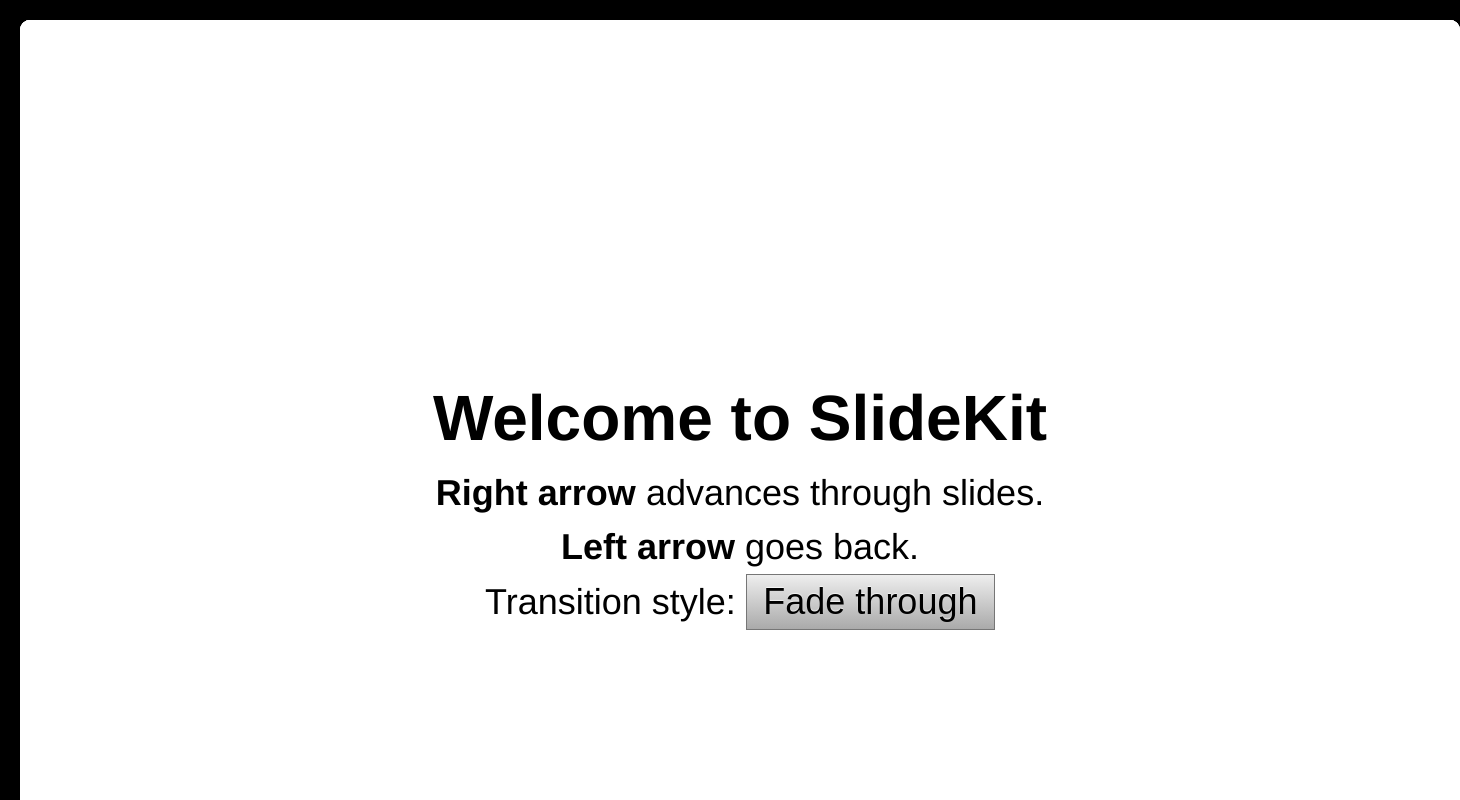
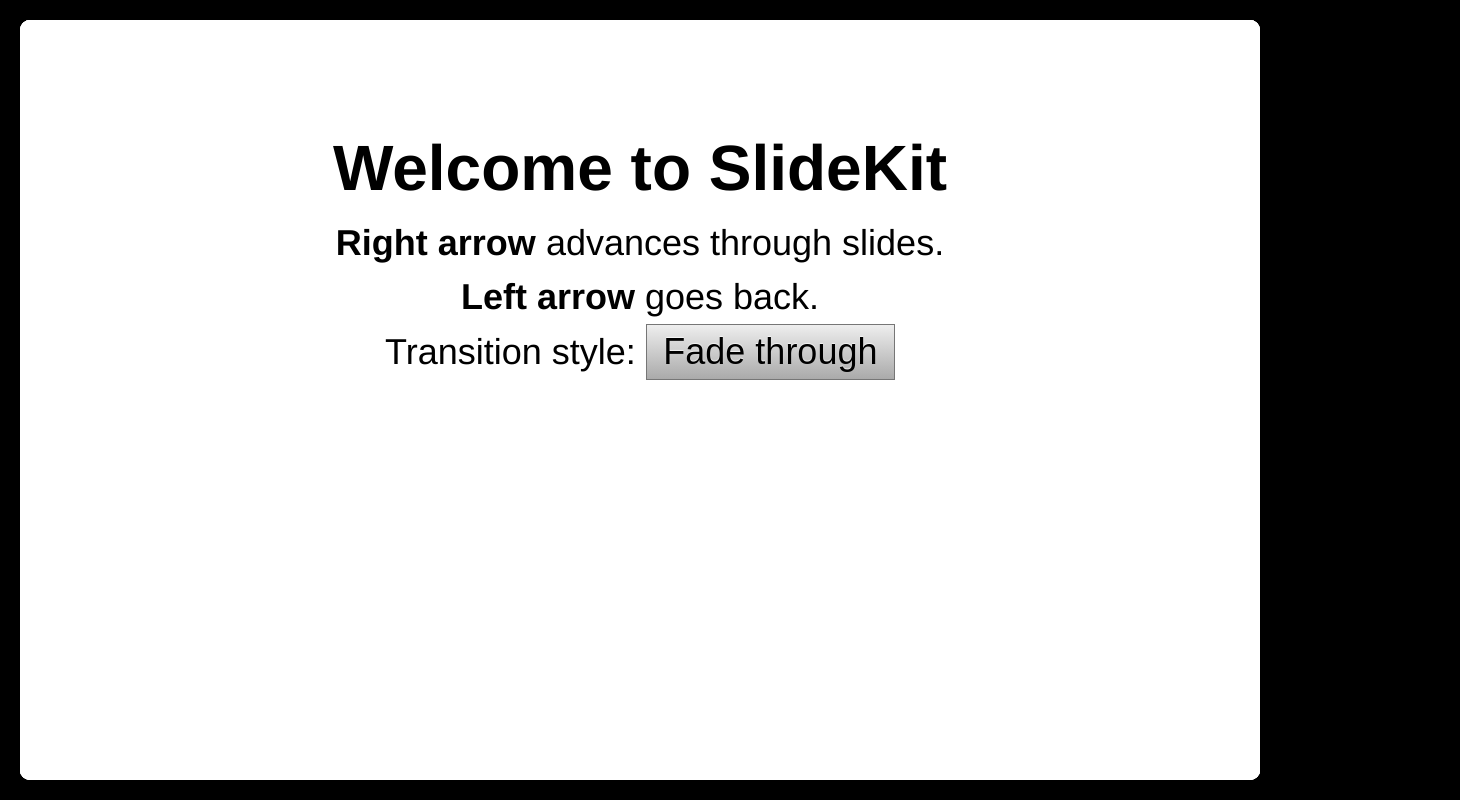
Before and after one commit to segdeha/SlideKit, a plain HTML site: page index.html in a window 1280 px wide. Shown: the top 800 px of the page, 1460 px wide, since content can reach past the window. Drawn offline with Linux system fonts and the light colour scheme.

Commit message:
Prevented horizontal scrolling issue by using more predictable block level elements in CSS.

```diff
--- a/slidekit.css
+++ b/slidekit.css
@@ -75,14 +75,14 @@
 /* section === slide */
 section {
     background: white;
+    bottom: 20px;
     color: black;
-    display: table;
-    height: 100%;
-    left: 0;
+    display: block;
+    left: 20px;
     padding: 100px;
     position: absolute;
-    top: 0;
-    width: 100%;
+    top: 20px;
+    right: 20px;
     -webkit-border-radius: 10px;
 }
 
@@ -94,16 +94,11 @@ section {
 }
 body {
     background: black;
-    bottom: 20px;
     color: white;
     font: 48px/1.5 helvetica, sans-serif;
-    left: 20px;
-    position: absolute;
-    right: 20px;
-    top: 20px;
 }
 article {
-    display: table-cell;
+    display: block;
     text-align: center;
     vertical-align: middle;
 }
```
